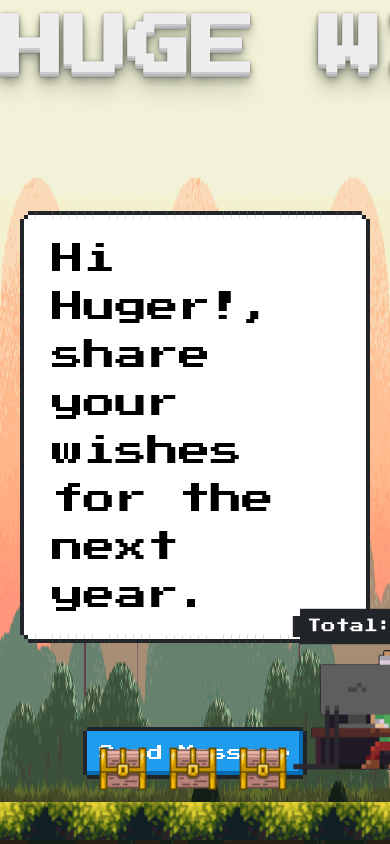
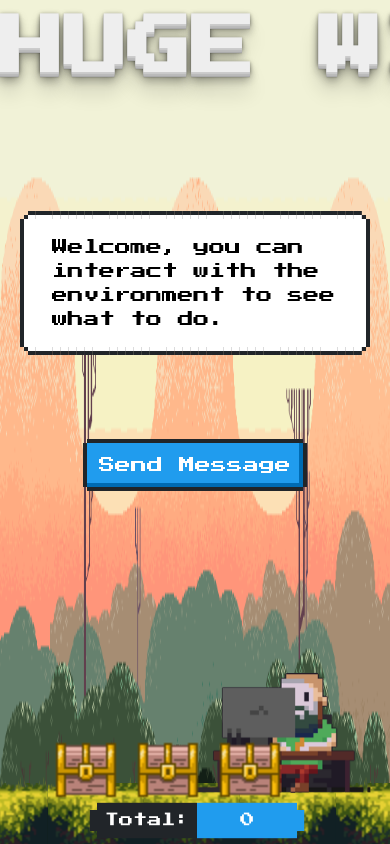
Before and after one commit to gara501/christmas2019, a React (Create React App) app in the folder christmas2019/: page / in a window 390 px wide. Built offline with nearby package versions, Linux system fonts and the light colour scheme.

Commit message:
Final version 1

```diff
--- a/christmas2019/src/App.js
+++ b/christmas2019/src/App.js
@@ -183,9 +183,9 @@ function App() {
             <img className="layer layer6" src={process.env.PUBLIC_URL + '/images/6.png'} />
             <h3 className="layer layer7 extruded-text">HUGE WISHES</h3>
             <section className="message-list layer layer8">
-              <section className="message -left">
+              <section className="message -center">
                 <div className="nes-container is-rounded nes-bg-white">
-                  <p>Hi Huger!, share your wishes for the next year.</p>
+                  <p>Welcome, you can interact with the environment to see what to do.</p>
                 </div>
               </section>
               <FormMessage writeData={writeData} offices={offices} />
--- a/christmas2019/src/components/Monster.js
+++ b/christmas2019/src/components/Monster.js
@@ -12,7 +12,7 @@ const Monster = ({total}) => {
       <div className="monster">
         <img src={process.env.PUBLIC_URL + '/images/developer.png'} onClick={showMessage} />
       </div>
-      <div className="counter-wrapper2">
+      <div className="counter-wrapper">
         <div className="counter">
           <a href="#" className="nes-badge is-splited">
             <span className="is-dark">Total:</span>
@@ -24,7 +24,7 @@ const Monster = ({total}) => {
         <dialog className="nes-dialog is-rounded" id="dialog-rounded2">
           <form method="dialog">
             <p className="title">Hi Huger!</p>
-            <p>Select one of these notes to see a great message!</p>
+            <p>Messages sent are in this list, be free so read them, just click on the notes!</p>
             <menu className="dialog-menu">
               <button className="nes-btn is-primary">Confirm</button>
             </menu>
--- a/christmas2019/src/components/Treasure.js
+++ b/christmas2019/src/components/Treasure.js
@@ -42,7 +42,7 @@ const Treasure = ({selectFrame}) => {
   }
 
   return (
-    <div className="treasures layer layer9">
+    <div className="treasures">
       <img id="t1" className={invalid.t1} onClick={selectTreasure} src={process.env.PUBLIC_URL + '/images/treasure.png'} />
       <img id="t2" className={invalid.t2} onClick={selectTreasure} src={process.env.PUBLIC_URL + '/images/treasure.png'} />
       <img id="t3" className={invalid.t3} onClick={selectTreasure} src={process.env.PUBLIC_URL + '/images/treasure.png'} />
--- a/christmas2019/src/components/Wizard.js
+++ b/christmas2019/src/components/Wizard.js
@@ -8,7 +8,7 @@ const Wizard = ({total}) => {
   }
 
   return (
-    <div className="layer layer10">
+    <div className="">
       <div className="wizard">
         <img src={process.env.PUBLIC_URL + '/images/developer.png'} onClick={showMessage} />
       </div>
--- a/christmas2019/src/grid.css
+++ b/christmas2019/src/grid.css
@@ -173,9 +173,7 @@
 }
 
 .layer.layer9 {
-  bottom: 0;
-  left: 20%;
-  top: 88%;
+  bottom: -89vh;
 }
 
 .layer.layer9 img {
--- a/christmas2019/src/pixelart.css
+++ b/christmas2019/src/pixelart.css
@@ -2,6 +2,13 @@
 .nes-dialog.is-rounded {
   margin: 0 auto;
   width: 80%;
+}
+
+.wizard {
+  position: absolute;
+  right: 5%;
+  bottom: 6%;
+  z-index: 20;
 }
 
 .wizard img {
@@ -33,20 +40,22 @@
 
 .treasures {
   display: flex;
+  position: absolute;
+  left: 5%;
+  bottom: 7%;
   z-index: 21;
 }
 
 .treasures img {
   display: flex;
-  margin-left: 20px;
+  margin-left: 50px;
   transition: all 200ms linear;
   transform-origin: center;
+  transform: scale(2);
 }
 
 .treasures img:hover {
-  display: flex;
-  margin-left: 20px;
-  transform: scale(1.2);
+  transform: scale(2.1);
 }
 
 .invalid {
@@ -70,8 +79,9 @@
 
 .monster {
   position: absolute;
-  top: 77%;
   right: 5%;
+  bottom: 6%;
+  z-index: 20;
 }
 
 .monster img {
@@ -108,7 +118,6 @@
   top: 95%;
   height: 38px;
   justify-content: flex-start;
-  overflow: hidden;
 }
 
 .floor-block {
@@ -122,15 +131,8 @@
 
 .counter-wrapper {
   position: absolute;
-  top: 0;
-  left: 100px;
-  width: 200px;
-}
-
-.counter-wrapper2 {
-  position: absolute;
-  bottom: 160px;
-  right: -70px;
+  bottom: 0;
+  right: 0;
   width: 200px;
 }
 
@@ -139,3 +141,13 @@
   display: flex;
   flex-flow: row wrap;
 }
+
+p {
+  font-size: 1.2rem;
+}
+
+@media only screen and (max-width: 600px) {
+  p {
+    font-size: 1rem;
+  }
+}
```
